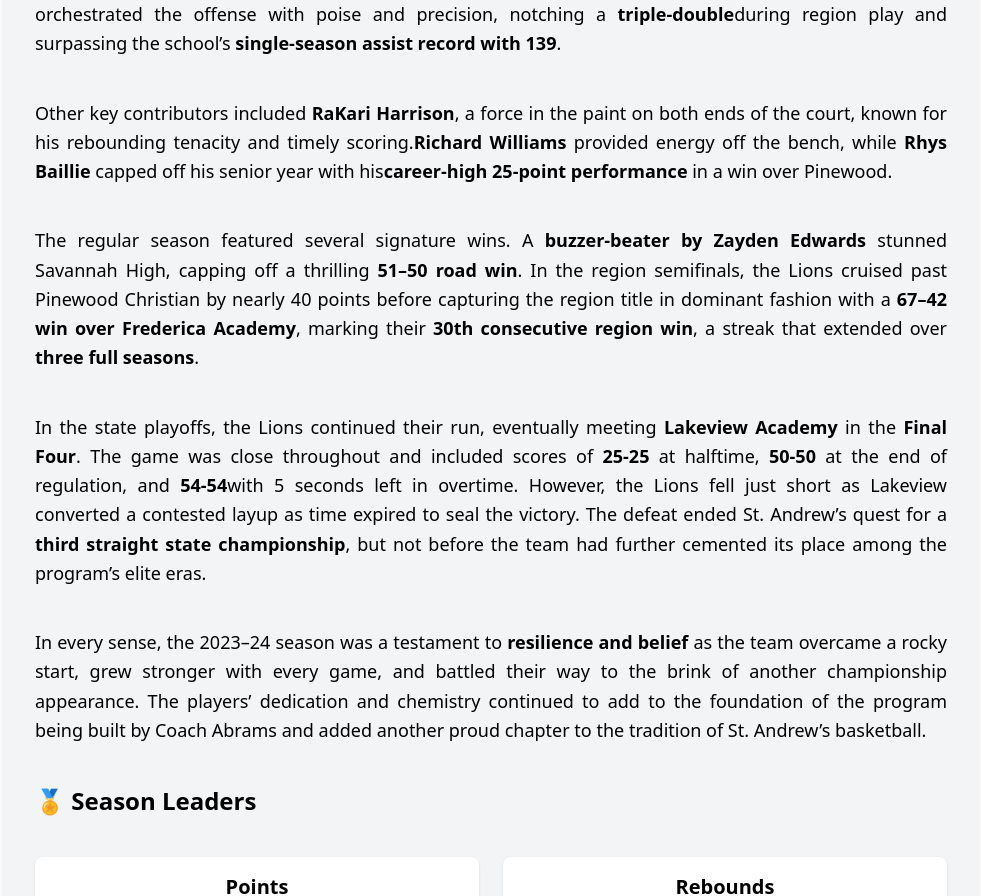
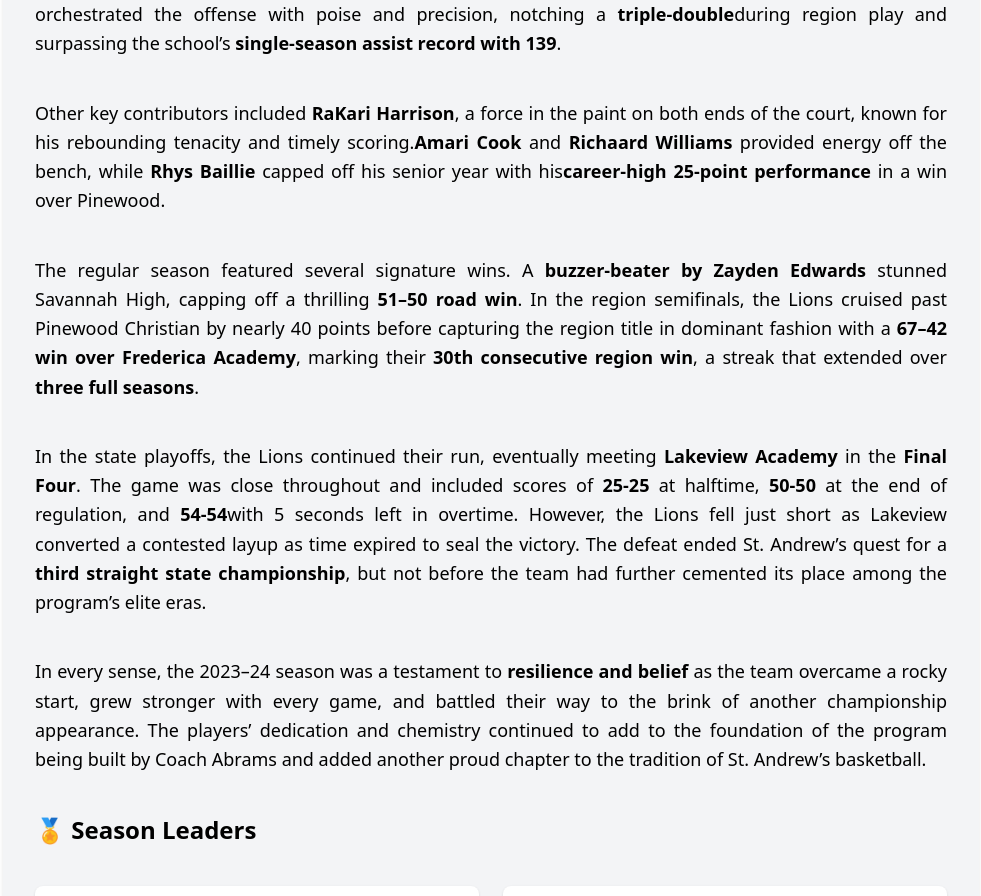
Before and after one commit to newonda1/st-andrews-basketball, a React (Vite) app: page /seasons/2023-24 in a window 1280 px wide. Shown: the part 840-1736 px from the top of the page, without its empty margins (149-1130 px from the left). Built offline with nearby package versions, Linux system fonts and the light colour scheme.

Commit message:
Update Season2023_24.jsx

```diff
--- a/src/seasons/Season2023_24.jsx
+++ b/src/seasons/Season2023_24.jsx
@@ -134,7 +134,7 @@ function Season2023_24() {
 
 <p className="text-lg leading-relaxed space-y-4 text-justify">
   Other key contributors included <strong>RaKari Harrison</strong>, a force in the paint on both ends of the court, known for his rebounding tenacity and timely scoring.
-  <strong>Richard Williams</strong> provided energy off the bench, while <strong>Rhys Baillie</strong> capped off his senior year with his
+  <strong>Amari Cook</strong> and <strong>Richaard Williams</strong> provided energy off the bench, while <strong>Rhys Baillie</strong> capped off his senior year with his
   <strong>career-high 25-point performance</strong> in a win over Pinewood.
 </p>
 
```
